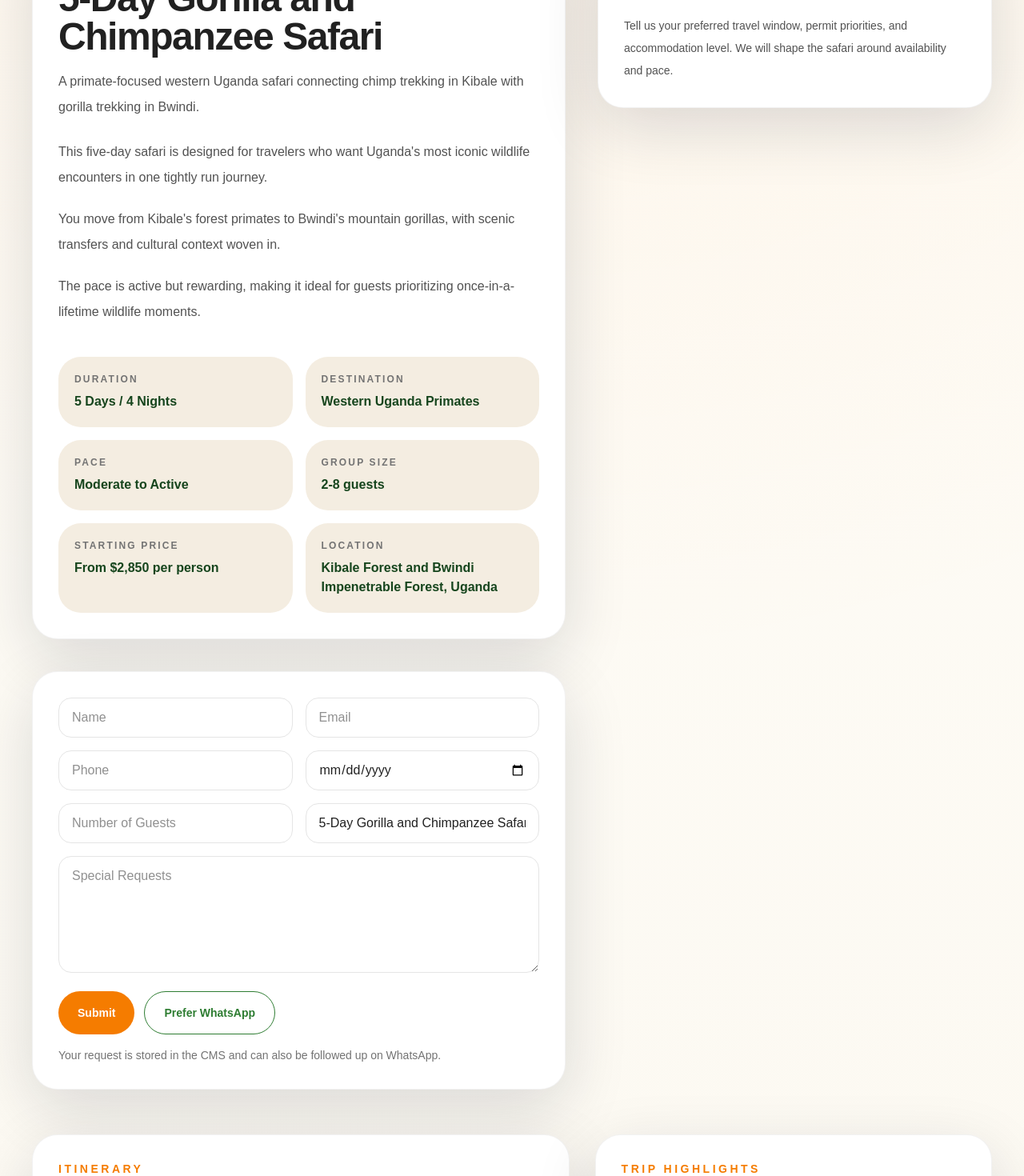
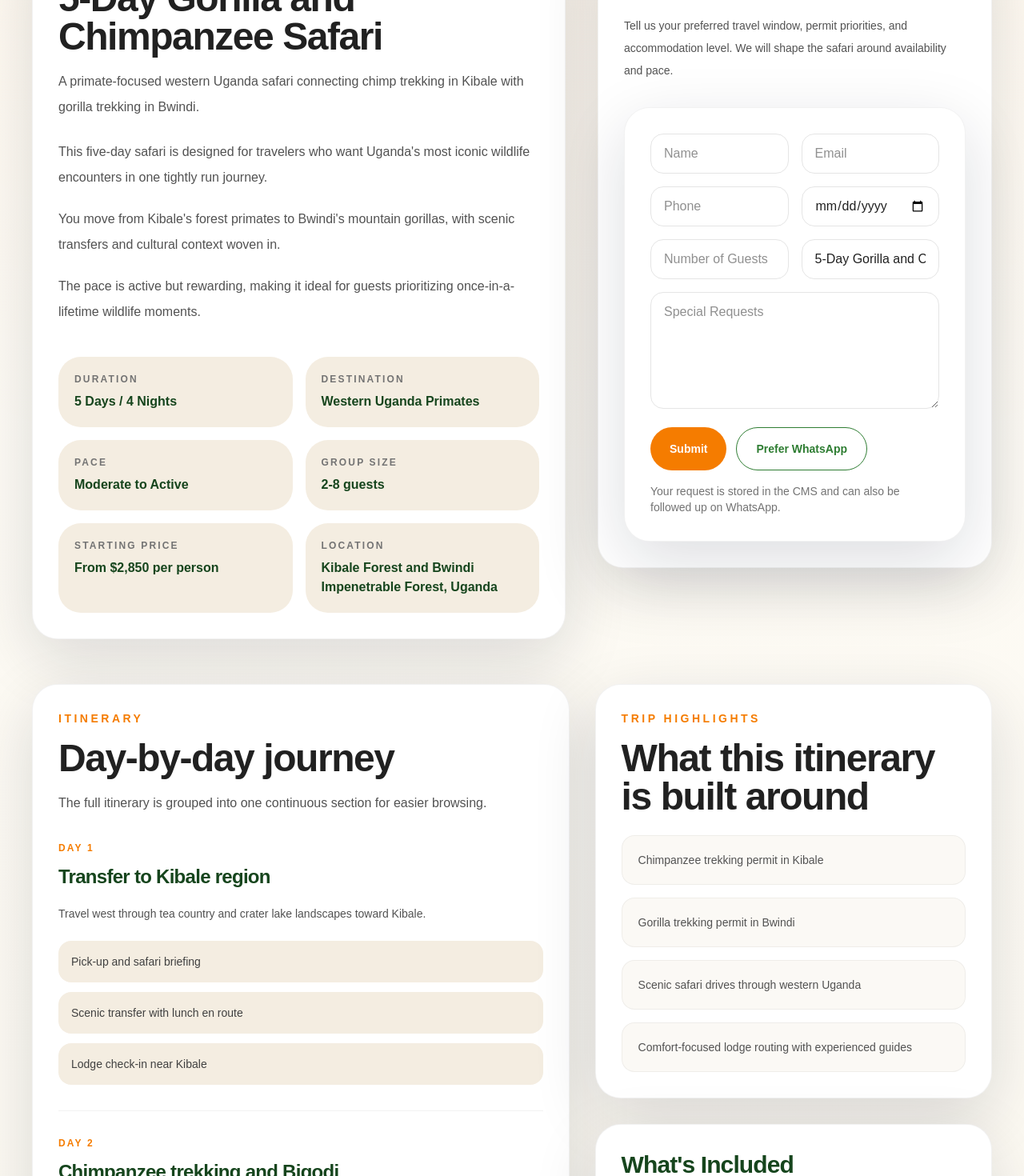
Before and after one commit to Shakesdigital/smyleexplores, a Next.js app: page /tours/gorilla-and-chimpanzee-safari-5-days in a window 1280 px wide. Shown: the part 920-2390 px from the top of the page at 80% size. Built offline with nearby package versions, Linux system fonts and the light colour scheme; no server answers; the database is empty.

Commit message:
Place booking form directly under booking panel

```diff
--- a/src/app/tours/[slug]/page.tsx
+++ b/src/app/tours/[slug]/page.tsx
@@ -74,10 +74,9 @@ export default async function TourDetailPage({ params }: { params: Promise<{ slu
               <div className="text-xs font-bold uppercase tracking-[0.18em] text-[var(--orange)]">Booking</div>
               <h2 className="mt-3 text-3xl font-black">{tour.bookingTitle}</h2>
               <p className="mt-4 text-sm leading-7 text-neutral-600">{tour.bookingDescription}</p>
-            </div>
-
-            <div id="quote">
-              <QuoteForm whatsappUrl={settings.whatsappUrl} preferredTour={tour.title} />
+              <div id="quote" className="mt-8">
+                <QuoteForm whatsappUrl={settings.whatsappUrl} preferredTour={tour.title} />
+              </div>
             </div>
           </div>
 
```
